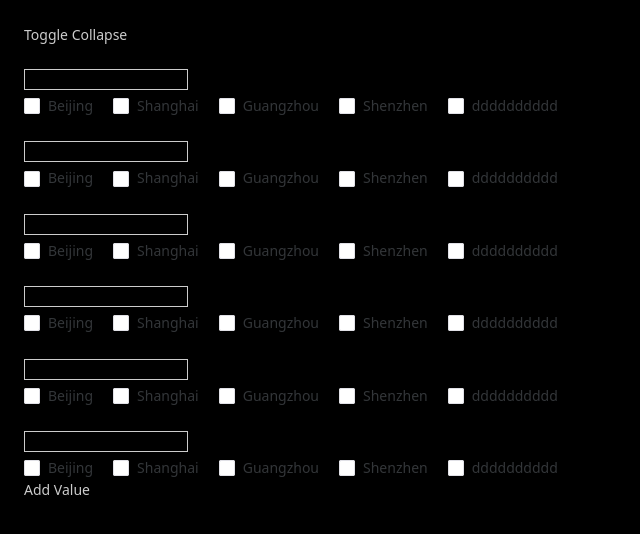
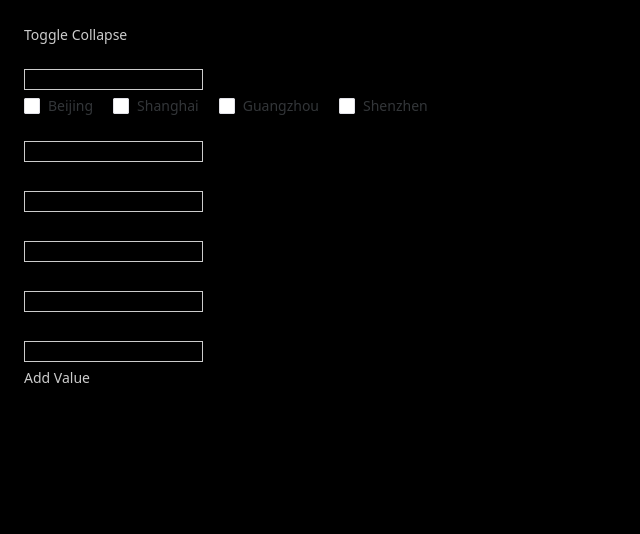
Before and after one commit to Tri-Nguyen-Dev/learn_apply_base, a Vue app: page / in a window 1280 px wide. Shown: the top 534 px of the page, without its empty margins (0-640 px from the left). Built offline with nearby package versions, Linux system fonts and the light colour scheme.

Commit message:
init base

```diff
--- a/src/components/Textarea.vue
+++ b/src/components/Textarea.vue
@@ -7,20 +7,15 @@
     </button>
 
     <div v-for="(item, index) in items" :key="index">
-
       <div v-for="(item2, index2) in item.required" :key="index2" class="item">
          <textarea
              v-model="item2.value"
              ref="textAreas"
              class="auto-height"
          />
-        <n-checkbox-group v-model:value="item2.value">
+        <n-checkbox-group v-if="item2?.options?.length" v-model:value="item2.value">
           <n-space item-style="display: flex;">
-            <n-checkbox value="Beijing" label="Beijing" />
-            <n-checkbox value="Shanghai" label="Shanghai" />
-            <n-checkbox value="Guangzhou" label="Guangzhou" />
-            <n-checkbox value="Shenzhen" label="Shenzhen" />
-            <n-checkbox value="ddddddddddddd" label="dddddddddd" />
+            <n-checkbox v-for="option in item2?.options" :value="option" :label="option" />
           </n-space>
         </n-checkbox-group>
       </div>
@@ -45,15 +40,23 @@ export default {
         required: [
           {
             title:'1',
-            value:''
+            value:'',
+            options: [
+              'Beijing',
+              ' Shanghai',
+              ' Guangzhou',
+              ' Shenzhen',
+            ]
           },
           {
             title:'1',
-            value:''
+            value:'',
+            options: []
           },
           {
             title:'1',
-            value:''
+            value:'',
+            options: []
           }
         ]
       },
@@ -118,12 +121,12 @@ export default {
 .auto-height {
   margin-top: 24px;
   height: 22px;
-  overflow: hidden;
   resize: none;
 
   background: #000;
   color: #fff;
   border: 1px solid #ccc;
+  max-height: 100px;
 }
 
 .wrap {
```
